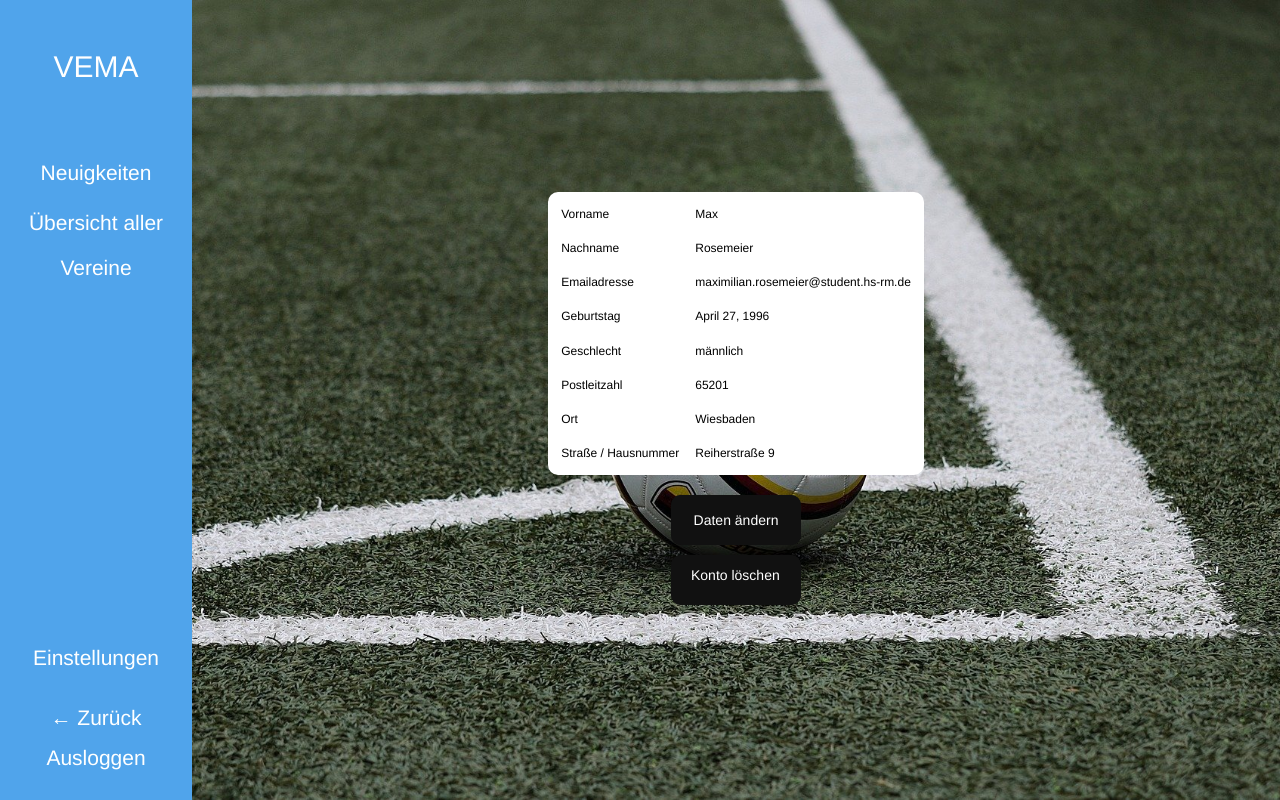
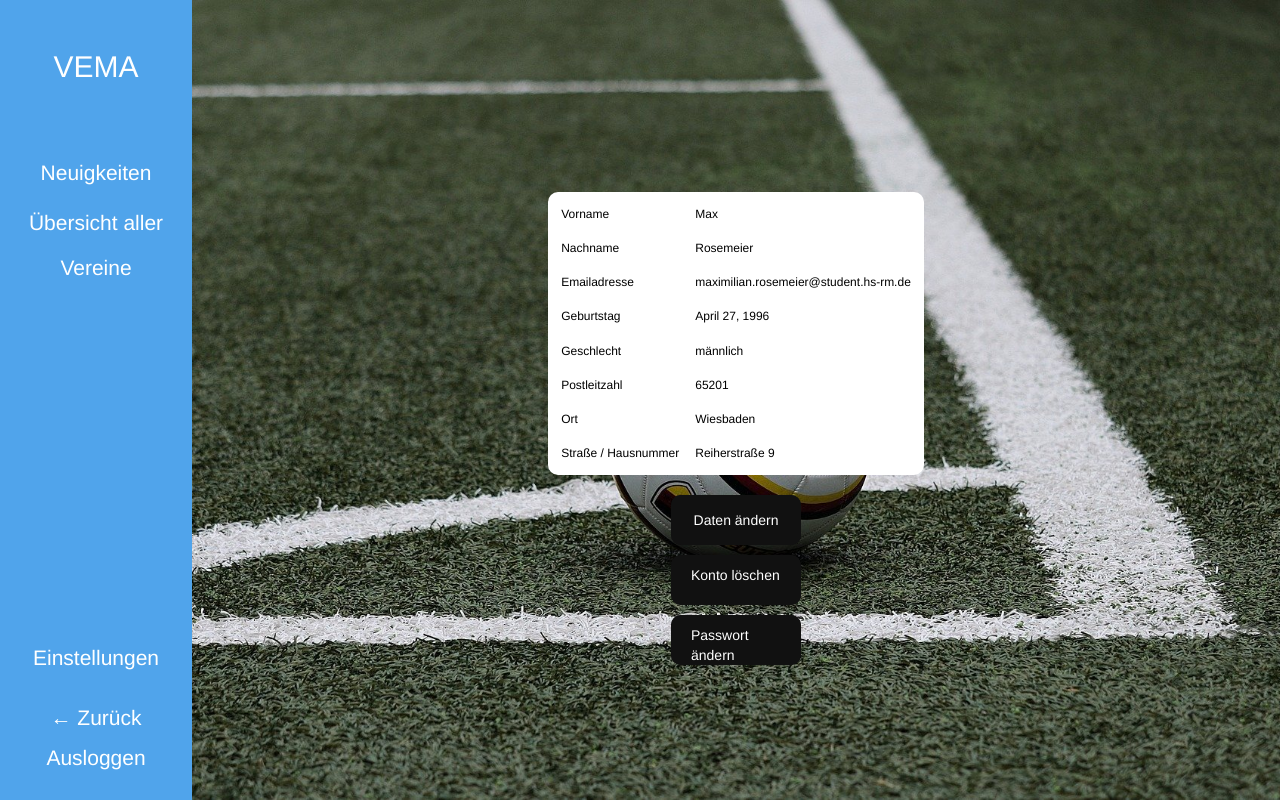
Before and after one commit to SweetBabyCheesus/ManageYourClub, a Django app: page /users/userdata/ in a window 1280 px wide. Run offline with Django 3.2, Linux system fonts and the light colour scheme; a user stored in the database is signed in; data comes from the database, SQL or seed files in the repository; both versions use the stored data as it was after the commit.

Commit message:
passwort ändern hinzugefügt

```diff
--- a/manageyourclub/users/templates/userData.html
+++ b/manageyourclub/users/templates/userData.html
@@ -150,5 +150,6 @@
 
 <a href="{% url 'edit_profile' %}" style="color: white;"><button name="submit" class="submit" id="submit">Daten ändern</button></a>
 <a href="{% url 'deleteuser' %}" style="color: white;" class="submit" >Konto löschen</a>
+<a href="{% url 'password' %}" style="color: white;" class="submit" >Passwort ändern</a>
 {% endblock content %}
 </div>
```
Also changed, not shown: manageyourclub/db.sqlite3.
